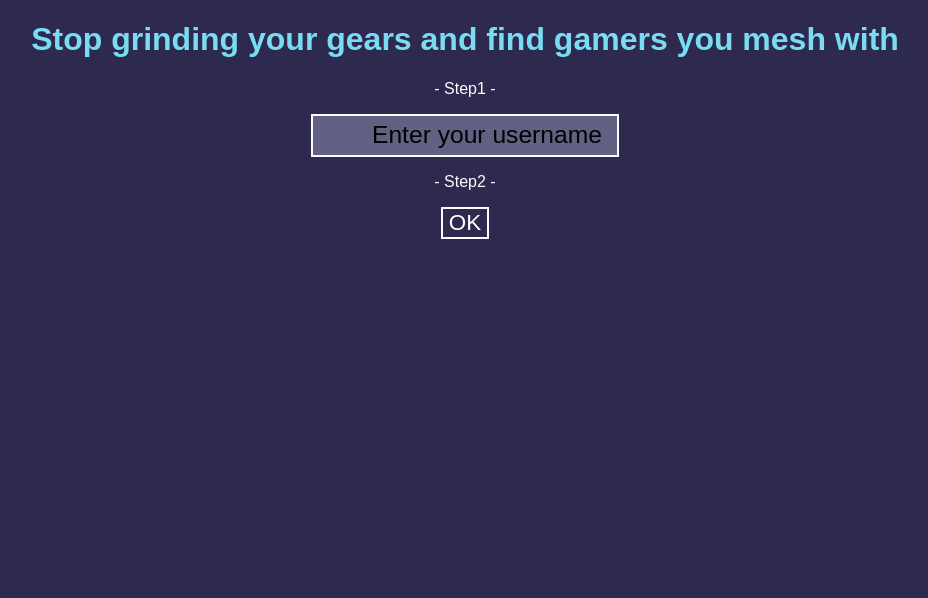
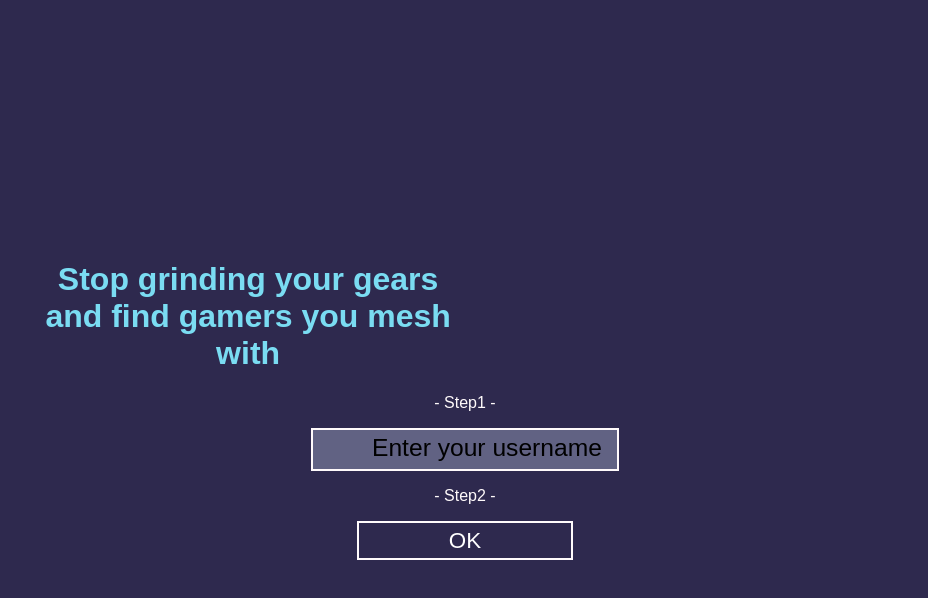
Before and after one commit to Abdulwahaab710/steamy, a React (Create React App) app: page / in a window 1280 px wide. Shown: the top 598 px of the page, without its empty margins (175-1103 px from the left). Built offline with nearby package versions, Linux system fonts and the light colour scheme.

Commit message:
styles for main screen

```diff
--- a/src/App.js
+++ b/src/App.js
@@ -6,7 +6,9 @@ class App extends Component {
   render() {
     return (
       <div>
-        <h1>Stop grinding your gears and find gamers you mesh with</h1>
+        <div class="title">
+          <h1>Stop grinding your gears and find gamers you mesh with</h1>
+        </div>
         <form>
           <p> - Step1 - </p>
           <input type="text" placeholder="Enter your username"/>
--- a/src/index.css
+++ b/src/index.css
@@ -1,3 +1,6 @@
+html {
+    height: 100%;
+}
 body {
   margin: 0;
   padding: 0;
@@ -13,6 +16,7 @@ form{
 }
 h1{
     color: #7ADCF2;
+    text-align: center;
 }
 p{
     color: #FFFAFB;
@@ -38,4 +42,19 @@ button {
   border: 2px solid #FFFAFB;
   color: white;
   font-size: 1.4em;
+  padding: 0.2em 4em;
 }
+button:hover {
+  background: #616283;
+  border: 2px solid #FFFAFB;
+  color: white;
+  font-size: 1.4em;
+  padding: 0.2em 4em;
+  cursor: pointer;
+}
+div{
+    text-align: center;
+}
+.title{
+    width: 50%;
+}
```
